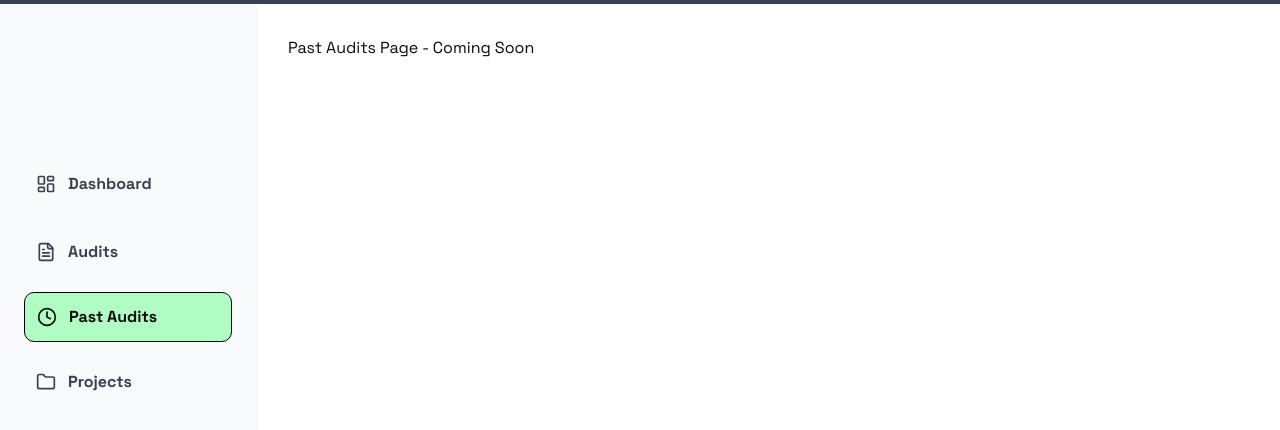
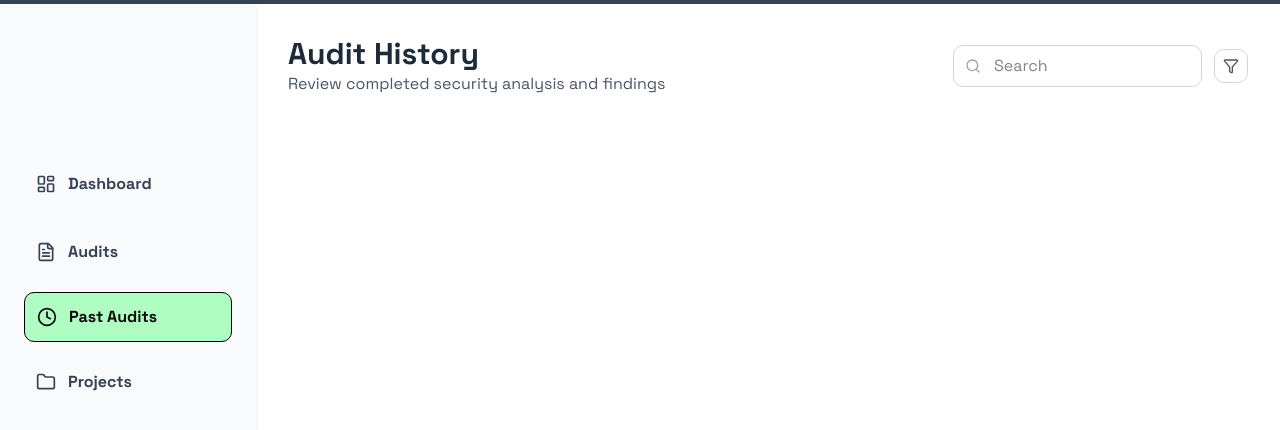
Before and after one commit to OpenAuditLabs/oal-web, a Next.js app: page / in a window 1280 px wide. Both pictures are taken after a click on the button "Past Audits". Shown: the top 430 px of the page. Built offline with nearby package versions, Linux system fonts and the light colour scheme.

Commit message:
feat: Implement PastAuditPage and update PageRouter for navigation

```diff
--- a/src/components/common/PageRouter.tsx
+++ b/src/components/common/PageRouter.tsx
@@ -2,6 +2,7 @@
 
 import DashboardPage from "@/components/pages/DashboardPage";
 import AuditsPage from "@/components/pages/AuditsPage";
+import PastAuditPage from "../pages/PastAuditsPage";
 
 type TabType = "dashboard" | "audits" | "past-audits" | "projects";
 
@@ -17,7 +18,7 @@ export default function PageRouter({ activeTab }: PageRouterProps) {
       case "audits":
         return <AuditsPage />;
       case "past-audits":
-        return <div className="flex-1 p-8">Past Audits Page - Coming Soon</div>;
+        return <PastAuditPage/>
       case "projects":
         return <div className="flex-1 p-8">Projects Page - Coming Soon</div>;
       default:
--- /dev/null
+++ b/src/components/pages/PastAuditsPage.tsx
@@ -0,0 +1,13 @@
+import Header from "@/components/common/Header";
+
+
+export default function PastAuditPage(){
+    return (
+        <main className="flex-1 p-8">
+            <Header
+                title="Audit History"
+                subtitle="Review completed security analysis and findings"
+            />
+        </main>
+    );
+}
```
